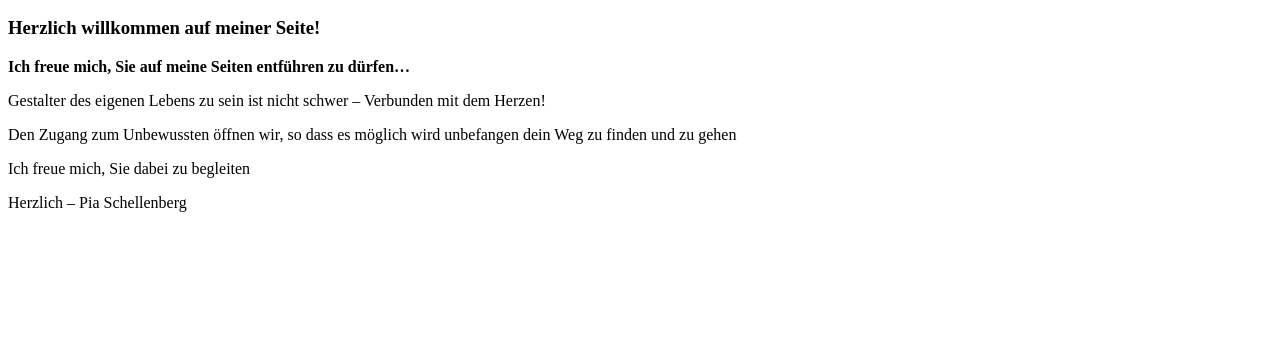
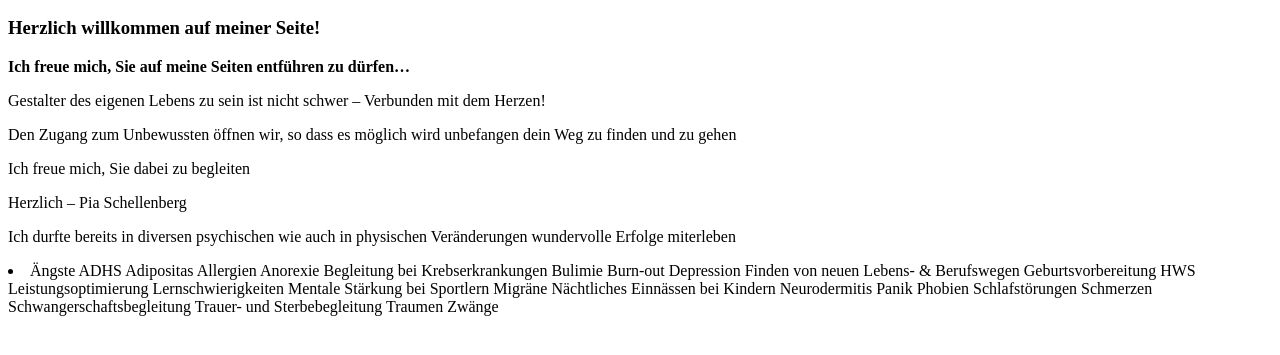
Before and after one commit to PatrickGermann/patrickgermann.github.io, a plain HTML site: page index.html in a window 1280 px wide. Shown: the part 197-552 px from the top of the page. Drawn offline with Linux system fonts and the light colour scheme.

Commit message:
Text und Liste

```diff
--- a/index.html
+++ b/index.html
@@ -18,5 +18,34 @@ Verbunden mit dem Herzen!</p>
     <p>Den Zugang zum Unbewussten öffnen wir, so dass es möglich wird unbefangen dein Weg zu finden und zu gehen</p>
     <p>Ich freue mich, Sie dabei zu begleiten</p>
     <p>Herzlich – Pia Schellenberg</p>
+    <p>Ich durfte bereits in diversen psychischen wie auch in physischen Veränderungen wundervolle Erfolge miterleben</p>
+    <li>
+Ängste
+ADHS
+Adipositas
+Allergien
+Anorexie
+Begleitung bei Krebserkrankungen
+Bulimie
+Burn-out
+Depression
+Finden von neuen Lebens- & Berufswegen
+Geburtsvorbereitung
+HWS
+Leistungsoptimierung
+Lernschwierigkeiten
+Mentale Stärkung bei Sportlern
+Migräne
+Nächtliches Einnässen bei Kindern
+Neurodermitis
+Panik
+Phobien
+Schlafstörungen
+Schmerzen
+Schwangerschaftsbegleitung
+Trauer- und Sterbebegleitung
+Traumen
+Zwänge
+</li>
   </body>
 </html>
```
